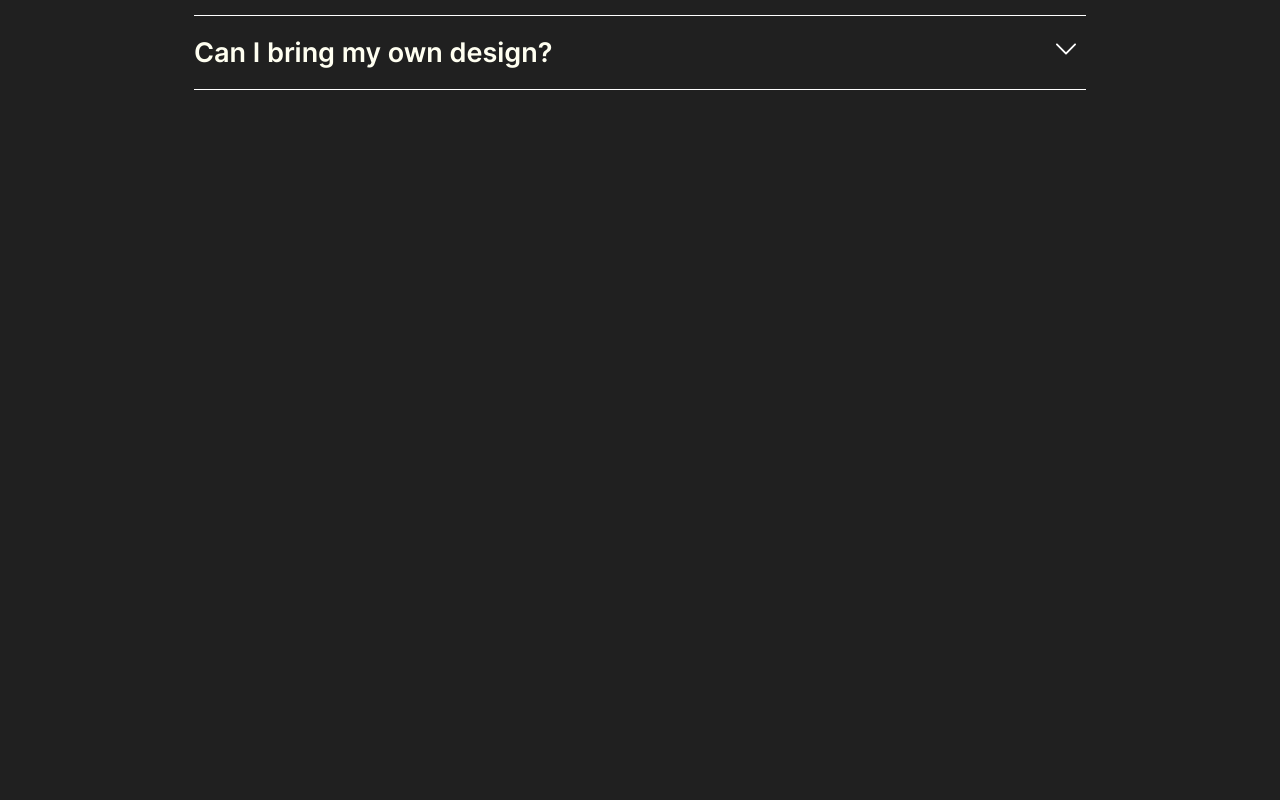
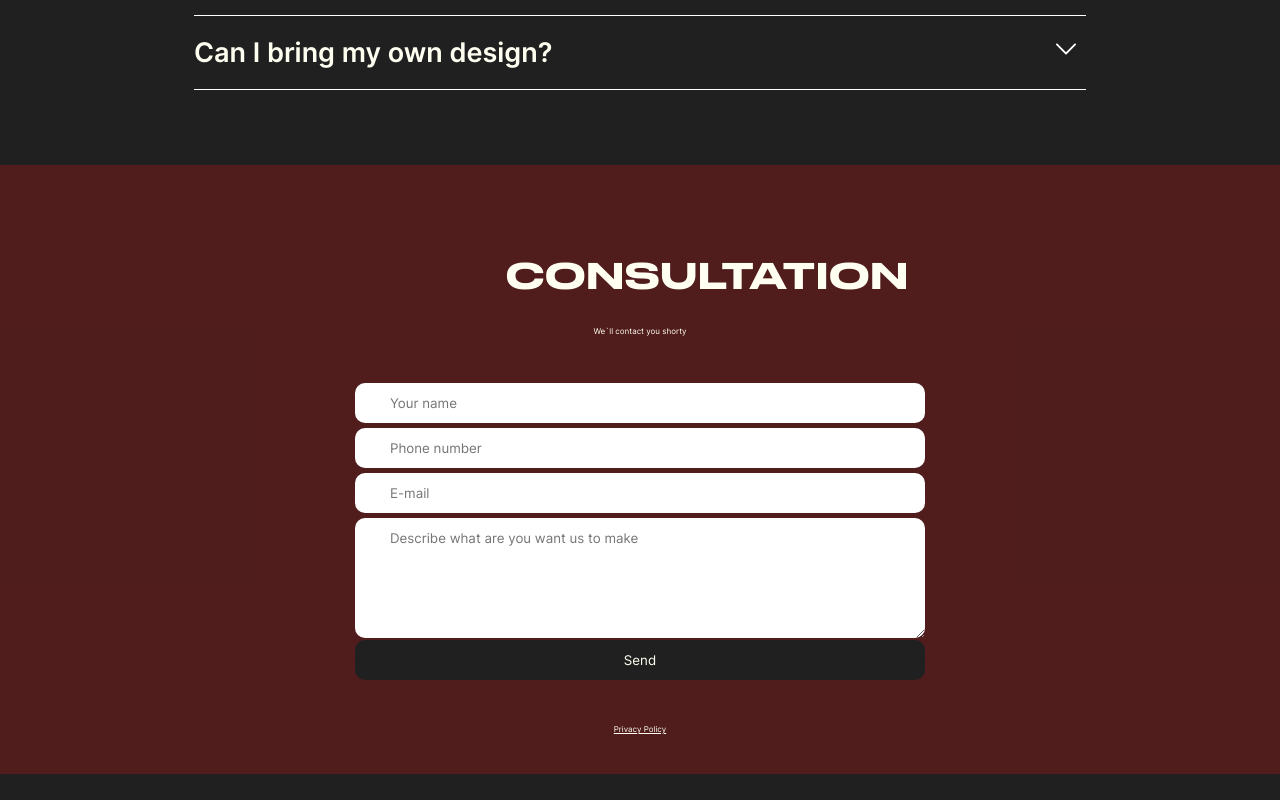
Before and after one commit to GenaPlem/ink_tattoo_next, a Next.js app: page / in a window 1280 px wide. Shown: the part 3480-4280 px from the top of the page. Before the commit the page ends 3671 px from the top, so only its background shows below. Built offline with nearby package versions, Linux system fonts and the light colour scheme.

Commit message:
Add Consultation on Home page

```diff
--- a/app/page.js
+++ b/app/page.js
@@ -3,6 +3,7 @@ import Hero from "./components/hero/hero";
 import About from "./components/about/about";
 import Gallery from "./components/gallery/gallery";
 import Faq from "./components/faq/faq";
+import Consultation from "./components/consultation/consultation";
 
 export default function HomePage() {
   return (
@@ -13,6 +14,7 @@ export default function HomePage() {
         <About />
         <Gallery />
         <Faq />
+        <Consultation />
       </main>
     </>
   );
```
